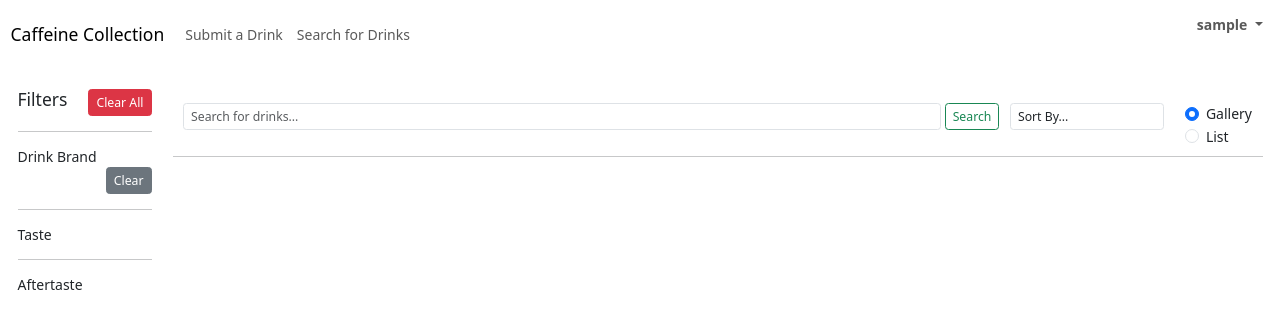
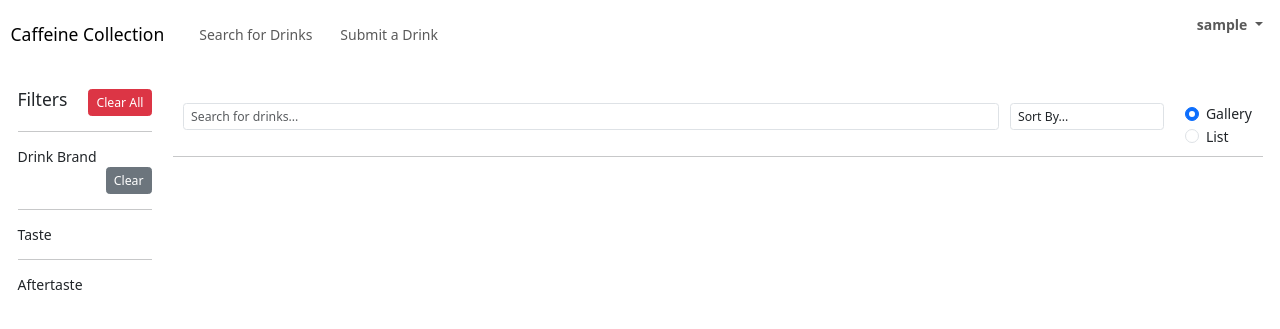
Before and after one commit to jobiewinser/energydrink, a Django app: page /search-drinks/ in a window 1280 px wide. Shown: the top 329 px of the page. Run offline with Django 5.2, Linux system fonts and the light colour scheme; the visitor is signed in with stand-in values (Sample User, id 1); data that the repository does not hold is empty; some libraries are stand-ins or nearby versions.

Commit message:
added better search

```diff
--- a/core/templatetags/core_tags.py
+++ b/core/templatetags/core_tags.py
@@ -19,3 +19,9 @@ def range_tag(range_lower, range_upper):
             result = range(range_lower, range_upper)
             return result
     return []
+
+
+
+@register.filter
+def round_tag(number, digits):
+    return round(number, digits)
--- a/drink/views.py
+++ b/drink/views.py
@@ -208,9 +208,6 @@ class SearchDrinksView(TemplateView):
         context["drinks"] = drinks
         return context
 
-    def post(self, request, *args, **kwargs):
-        return super().get(request, *args, **kwargs)
-
 
 @method_decorator(login_required, name="dispatch")
 class ViewDrinkView(TemplateView):
--- a/templates/base.html
+++ b/templates/base.html
@@ -38,9 +38,8 @@
                 white-space: nowrap;
             }
             .htmx-indicator {
-                visibility: hidden;
                 opacity: 0;
-                transition: opacity 500ms ease-in;
+                transition: opacity 250ms ease-in;
             }
             #page_load_indicator {
                 height: 20%;
@@ -162,11 +161,11 @@
                 {%if request.user.is_authenticated%}
                 <div class="collapse navbar-collapse" id="navbarNavDropdown">
                     <ul class="navbar-nav">
+                        <li class="nav-item mx-3">
+                            <a class="nav-link" href="{% url 'search-drinks' %}">Search for Drinks</a>
+                        </li>
                         <li class="nav-item">
                             <a class="nav-link" href="{% url 'submit-drink' %}">Submit a Drink</a>
-                        </li>
-                        <li class="nav-item">
-                            <a class="nav-link" href="{% url 'search-drinks' %}">Search for Drinks</a>
                         </li>
 
                     </ul>
--- a/templates/drink/htmx/reviews_htmx.html
+++ b/templates/drink/htmx/reviews_htmx.html
@@ -55,7 +55,7 @@
                         <div class="card-body">
                             <h5 class="card-title">{{ drink.name }}</h5>
                             <h6 class="card-subtitle mb-2 text-muted">{{ drink.drink_brand.name }}</h6>
-                            <p class="card-text mb-0" style="font-size:13px">{%if drink.caffeine_per_hundred_ml is not None%}{{ drink.caffeine_per_hundred_ml }}{%else%}?{%endif%} <span class="text-black-50" style="font-size:12px">mg/100ml</span></p>
+                            <p class="card-text mb-0" style="font-size:13px">{%if drink.caffeine_per_hundred_ml is not None%}{{ drink.caffeine_per_hundred_ml|round_tag:0 }}{%else%}?{%endif%} <span class="text-black-50" style="font-size:12px">mg/100ml</span></p>
                         </div>
                     </div>
                 </div>
--- a/templates/drink/htmx/search_drinks_gallery_htmx.html
+++ b/templates/drink/htmx/search_drinks_gallery_htmx.html
@@ -24,7 +24,7 @@
                         </div>
                         <div class="row m-0">
                             <div class="col p-0 pe-1 right nowrap">
-                                <p class="card-text mb-0" style="font-size:13px">{%if drink.caffeine_per_hundred_ml is not None%}{{ drink.caffeine_per_hundred_ml }}{%else%}?{%endif%} <span class="text-black-50" style="font-size:12px">mg/100ml</span></p>
+                                <p class="card-text mb-0" style="font-size:13px">{%if drink.caffeine_per_hundred_ml is not None%}{{ drink.caffeine_per_hundred_ml|round_tag:0 }}{%else%}?{%endif%} <span class="text-black-50" style="font-size:12px">mg/100ml</span></p>
                             </div>
                             <div class="col p-0 ps-1 nowrap">
                                 <a href="{%url 'reviews' pk=drink.pk%}" class="nowrap">{{drink.review_drink.count}} Review{%if not drink.review_drink.count == 1%}s{%endif%}</a>
--- a/templates/drink/htmx/search_drinks_htmx.html
+++ b/templates/drink/htmx/search_drinks_htmx.html
@@ -59,7 +59,7 @@
                         Drink Brand <br>
                         <div class="row">
                             <div class="col pe-0">
-                                <select style="width:100%" class="form-control select2" name="drink_brand" id="drink_brands" onchange="$('#search-drinks-button').click()">
+                                <select style="width:100%" class="form-control select2 search-drinks-param" name="drink_brand" id="drink_brands" onchange="$('#search-drinks-button').click()">
                                     <option selected></option>
                                     {%for drink_brand in drink_brands%}
                                     <option value="{{drink_brand.pk}}">{{drink_brand.name}}</option>
@@ -88,7 +88,7 @@
                             <span class="star" data-rating="9"><i class="fas fa-star"></i></span>
                             <span class="star" data-rating="10"><i class="fas fa-star"></i></span>
                         </div>
-                        <input type="hidden" id="taste-value" name="taste" value="">
+                        <input type="hidden" class="search-drinks-param" id="taste-value" name="taste" value="">
                     </div>
                     <hr>
 
@@ -106,20 +106,22 @@
                             <span class="star" data-rating="9"><i class="fas fa-star"></i></span>
                             <span class="star" data-rating="10"><i class="fas fa-star"></i></span>
                         </div>
-                        <input type="hidden" id="aftertaste-value" name="aftertaste" value="">
+                        <input type="hidden" class="search-drinks-param" id="aftertaste-value" name="aftertaste" value="">
                     </div>
                 </div>
 
                 <div class="col">
                     <div class="row m-0 mt-3">
                         <div class="col mr-1 pe-0">
-                            <input class="form-control form-control-sm" name="search" type="search" placeholder="Search for drinks..." aria-label="Search" id="search-bar">
-                        </div>
-                        <div class="col-auto ms-1 p-0">
-                            <button form="search-drinks-form" class="btn btn-outline-success my-2 my-sm-0 btn-sm" type="submit" id="search-drinks-button">Search</button>
+                            <input class="form-control form-control-sm" name="search" type="search" placeholder="Search for drinks..." aria-label="Search" id="search-bar"
+                                hx-trigger="input delay:0.5s"
+                                hx-get="{%url 'search-drinks'%}" hx-target="#search-drinks-content"
+                                hx-swap="innerHTML"
+                                hx-indicator="#page_load_indicator"
+                                hx-push-url="true">
                         </div>
                         <div class="col-auto">
-                            <select class="form-control form-control-sm" name="sort" onchange="$('#search-drinks-button').click()">
+                            <select class="form-control form-control-sm search-drinks-param" name="sort" onchange="$('#search-drinks-button').click()">
                                 <option value="" disabled selected>Sort By...</option>
                                 <option value="caffeine_per_hundred_ml">Caffeine (mg/100ml) - ↑</option>
                                 <option value="-caffeine_per_hundred_ml">Caffeine (mg/100ml) - ↓</option>
@@ -137,13 +139,13 @@
                         </div>
                         <div class="col-auto">
                             <div class="form-check">
-                                <input class="form-check-input" type="radio" name="view" id="view1" value="gallery" checked onchange="$('#search-drinks-button').click()">
+                                <input class="form-check-input search-drinks-param" type="radio" name="view" id="view1" value="gallery" checked onchange="$('#search-drinks-button').click()">
                                 <label class="form-check-label" for="view1">
                                 Gallery
                                 </label>
                             </div>
                             <div class="form-check">
-                                <input class="form-check-input" type="radio" name="view" id="view2" value="list" onchange="$('#search-drinks-button').click()">
+                                <input class="form-check-input search-drinks-param" type="radio" name="view" id="view2" value="list" onchange="$('#search-drinks-button').click()">
                                 <label class="form-check-label" for="view2">
                                 List
                                 </label>
--- a/templates/drink/htmx/search_drinks_list_htmx.html
+++ b/templates/drink/htmx/search_drinks_list_htmx.html
@@ -19,7 +19,7 @@
                 <div class="card-body">
                     <h5 class="card-title">{{ drink.name }}</h5>
                     <h6 class="card-subtitle mb-2 text-muted">{{ drink.drink_brand.name }}</h6>
-                    <p class="card-text mb-0" style="font-size:13px">{%if drink.caffeine_per_hundred_ml is not None%}{{ drink.caffeine_per_hundred_ml }}{%else%}?{%endif%} <span class="text-black-50" style="font-size:12px">mg/100ml</span></p>
+                    <p class="card-text mb-0" style="font-size:13px">{%if drink.caffeine_per_hundred_ml is not None%}{{ drink.caffeine_per_hundred_ml|round_tag:0 }}{%else%}?{%endif%} <span class="text-black-50" style="font-size:12px">mg/100ml</span></p>
                 </div>
             </div>
         </div>
--- a/templates/drink/htmx/view_drink_htmx.html
+++ b/templates/drink/htmx/view_drink_htmx.html
@@ -26,7 +26,7 @@
                             </div>
                             <div class="row m-0">
                                 <div class="col p-0 pe-1 right nowrap">
-                                    <p class="card-text mb-0" style="font-size:13px">{%if drink.caffeine_per_hundred_ml is not None%}{{ drink.caffeine_per_hundred_ml }}{%else%}?{%endif%} <span class="text-black-50" style="font-size:12px">mg/100ml</span></p>
+                                    <p class="card-text mb-0" style="font-size:13px">{%if drink.caffeine_per_hundred_ml is not None%}{{ drink.caffeine_per_hundred_ml|round_tag:0 }}{%else%}?{%endif%} <span class="text-black-50" style="font-size:12px">mg/100ml</span></p>
                                 </div>
                                 <div class="col p-0 ps-1 nowrap">
                                     <a href="{%url 'reviews' pk=drink.pk%}" class="nowrap">{{drink.review_drink.count}} Review{%if not drink.review_drink.count == 1%}s{%endif%}</a>
--- a/templates/drink/review_drink.html
+++ b/templates/drink/review_drink.html
@@ -1,5 +1,5 @@
 {%extends 'base.html'%}
-{%load static%}
+{%load static core_tags%}
 {% block content %}
 <script>
     document.addEventListener('DOMContentLoaded', () => {
@@ -168,7 +168,7 @@
                                     </div>
                                     <div class="row m-0">
                                         <div class="col p-0 pe-1 right nowrap">
-                                            <p class="card-text mb-0" style="font-size:13px">{%if drink.caffeine_per_hundred_ml is not None%}{{ drink.caffeine_per_hundred_ml }}{%else%}?{%endif%} <span class="text-black-50" style="font-size:12px">mg/100ml</span></p>
+                                            <p class="card-text mb-0" style="font-size:13px">{%if drink.caffeine_per_hundred_ml is not None%}{{ drink.caffeine_per_hundred_ml|round_tag:0 }}{%else%}?{%endif%} <span class="text-black-50" style="font-size:12px">mg/100ml</span></p>
                                         </div>
                                         <div class="col p-0 ps-1 nowrap">
                                             <a href="{%url 'reviews' pk=drink.pk%}" class="nowrap">{{drink.review_drink.count}} Review{%if not drink.review_drink.count == 1%}s{%endif%}</a>
```
